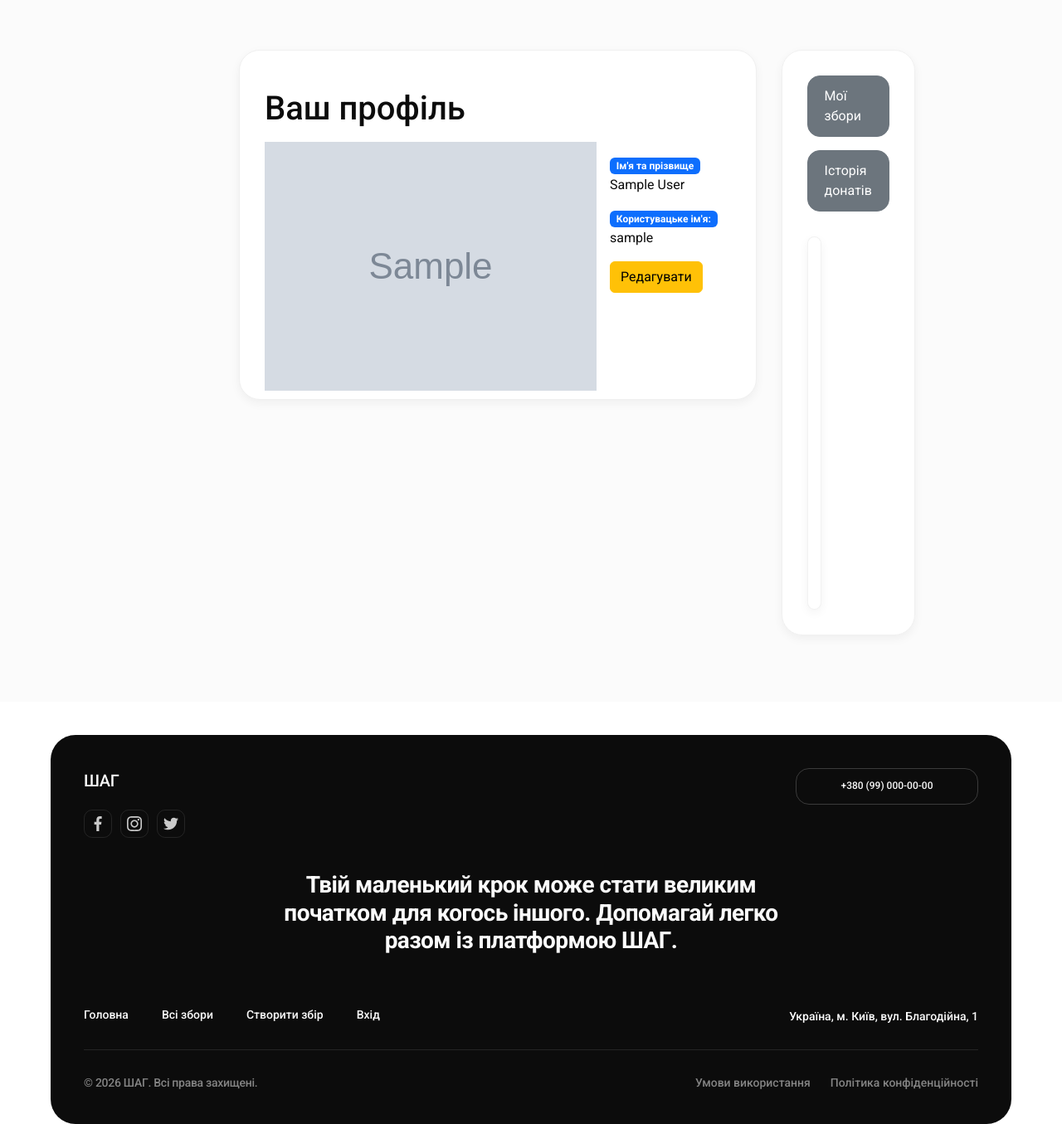
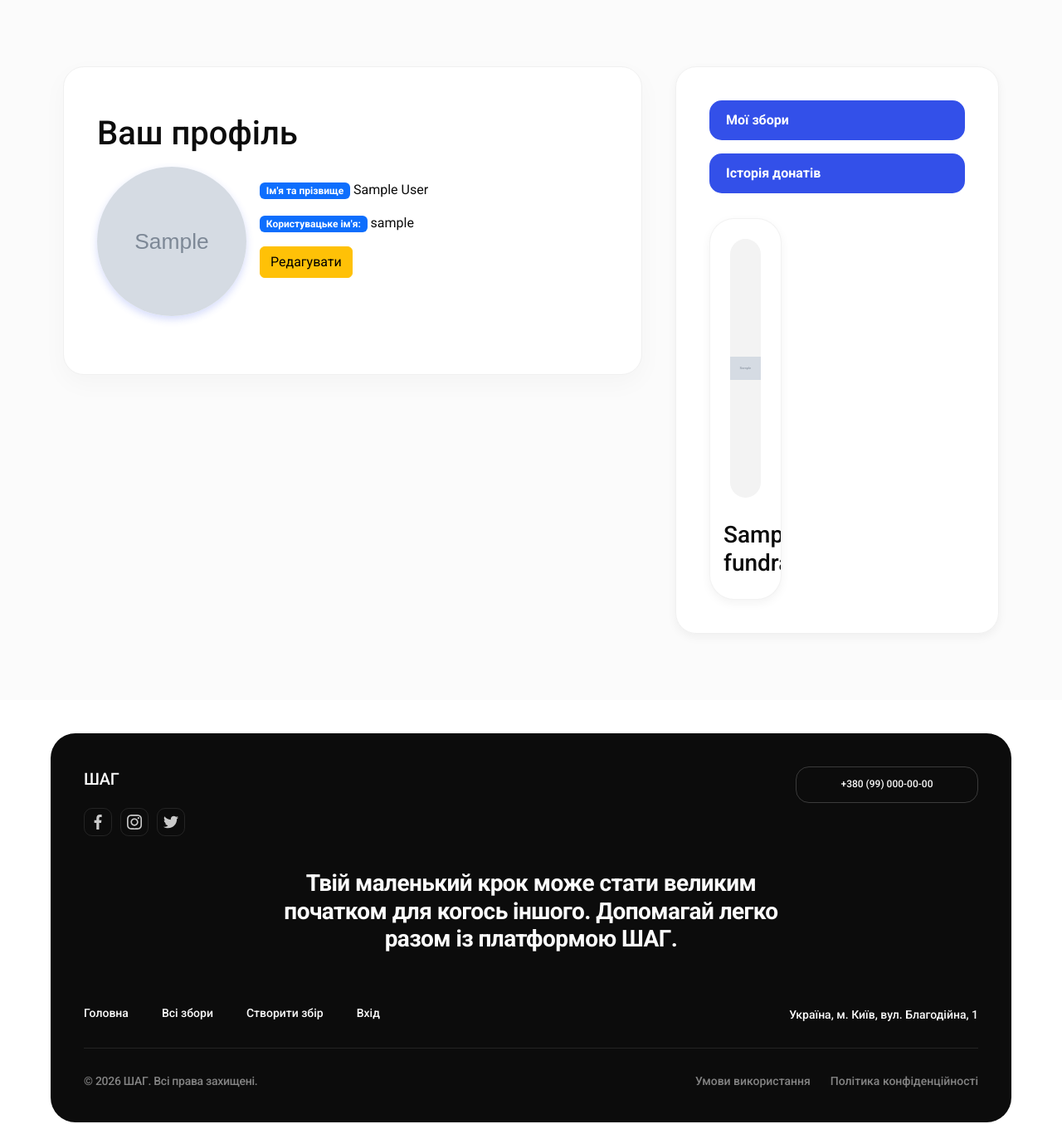
Before and after one commit to YehorBelyi/charity-platform, a Django app: page /users/profile/ in a window 1280 px wide. Shown: the part 129-1484 px from the top of the page at 83% size. Run offline with Django 5.2, Linux system fonts and the light colour scheme; a user stored in the database is signed in; tables that the repository leaves empty hold one stand-in row (values such as "Sample post"); grey boxes marked "Sample" are stand-in pictures; some libraries are stand-ins or nearby versions.

Commit message:
add desktop for/on profile, edit announcment card (desktop version)

```diff
--- a/pages/static/css/style.css
+++ b/pages/static/css/style.css
@@ -462,6 +462,28 @@ body {
 }
 
 /* ------------------------- profile ------------------- */
+.profile-info-section img {
+    width: 120px;
+    height: 120px;
+    border-radius: 50%;
+    object-fit: cover;
+    display: block;
+    margin: 0 auto 20px;
+    box-shadow: 0 4px 10px rgba(51, 80, 233, 0.2);
+}
+
+.user-nav .btn,
+.profile-nav-section .btn-primary {
+    background-color: #3350e9;
+    color: #ffffff;
+    border: none;
+    font-weight: 600;
+    transition: background-color 0.3s ease;
+}
+
+.user-nav .btn:hover {
+    background-color: #2541b2;
+}
 
 .profile-page {
     padding: 20px 0 40px;
@@ -892,6 +914,12 @@ body {
     background-color: #ffffff;
     border-radius: 25px;
   }
+
+  .profile-info-section img {
+        width: 150px;
+        height: 150px;
+        margin: 0 0 20px 0;
+    }
 
   .profile-nav-section {
     flex: 1;
@@ -1684,3 +1742,71 @@ body {
     padding: 25px;
     border-radius: 25px;
 }
+
+
+/* ------------------------ PROFILE ---------------------- */
+
+.profile-page {
+        padding: 80px 0;
+    }
+
+    .profile-page .container {
+        max-width: 1158px;
+        width: 100%;
+        margin: 0 auto;
+        padding: 0 15px;
+    }
+
+    .profile-main-wrapper {
+        display: flex;
+        flex-direction: row;
+        gap: 40px;
+        max-width: 1158px;
+    }
+
+    .profile-info-section {
+        flex: 2;
+        padding: 40px;
+        box-shadow: 0 10px 30px rgba(0, 0, 0, 0.03);
+    }
+
+    .profile-nav-section {
+        flex: 1;
+        padding: 40px;
+        height: fit-content;
+    }
+
+    .profile-info-section img {
+        width: 180px;
+        height: 180px;
+        margin-bottom: 30px;
+    }
+
+    .profile-nav-section a {
+        font-size: 18px;
+        padding: 12px 0;
+        transition: all 0.3s ease;
+    }
+
+    .profile-nav-section a:hover {
+        color: #3350e9;
+        transform: translateX(5px);
+    }
+
+    .btn-blue-profile {
+        background-color: #3350e9;
+        border-radius: 15px;
+        padding: 15px 25px;
+        border: none;
+        color: white;
+        width: 100%;
+        display: block;
+        text-align: center;
+        margin-bottom: 15px;
+        transition: transform 0.2s, background-color 0.2s;
+    }
+
+    .btn-blue-profile:hover {
+        background-color: #2541b2;
+        transform: translateY(-2px);
+    }
```
Also changed, not shown: other parts of pages/static/css/style.css (+65 -35 lines).
